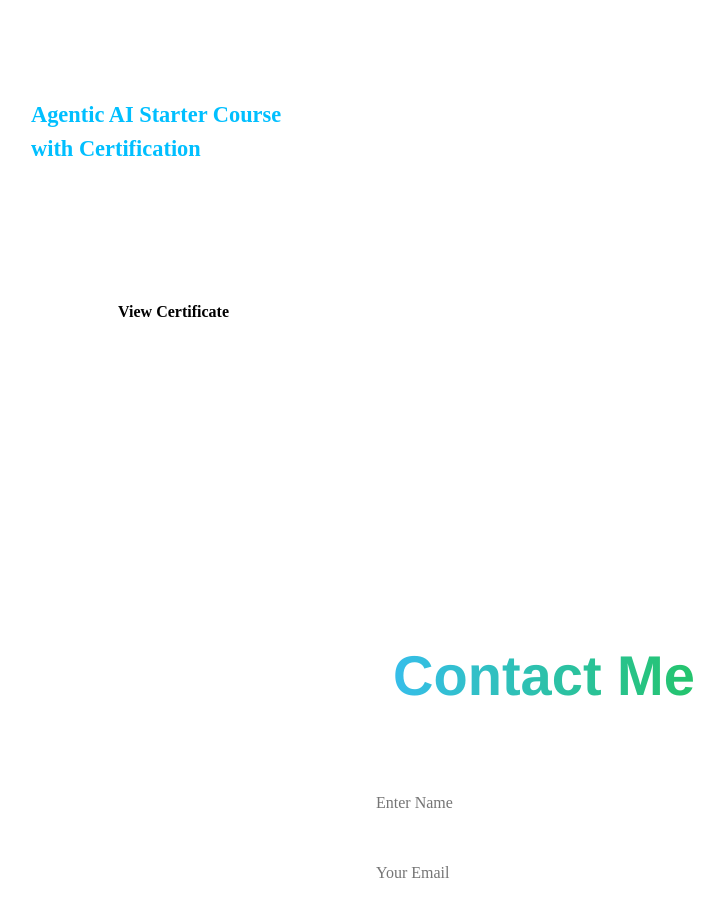
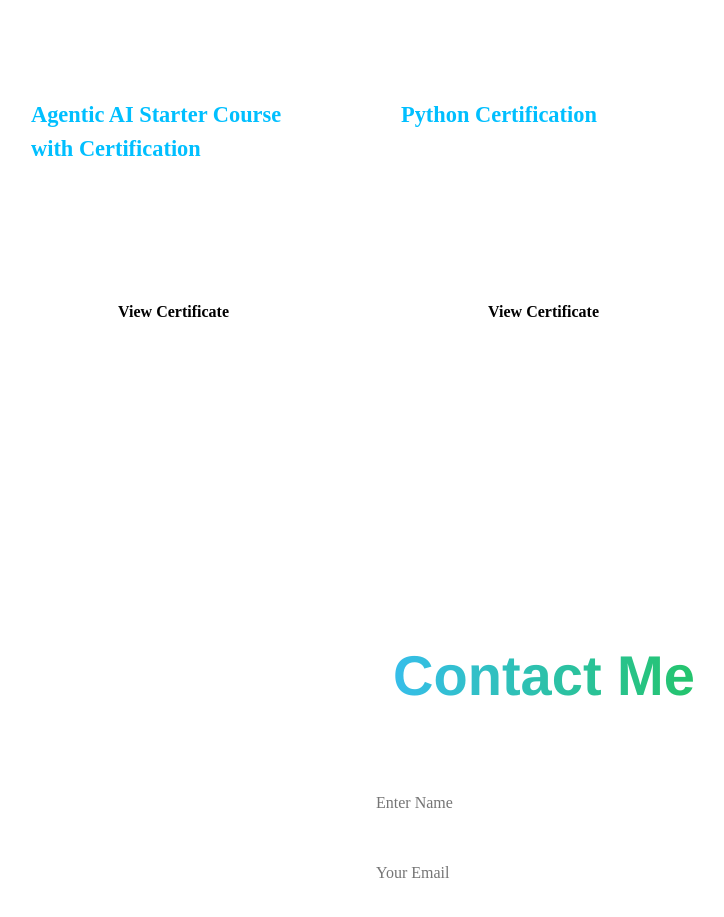
Before and after one commit to shubhamgiri729/my-portfolio, a React (Create React App) app: page / in a window 1280 px wide. Shown: the part 6320-7237 px from the top of the page, without its empty margins (96-820 px from the left). Built offline with nearby package versions, Linux system fonts and the light colour scheme.

Commit message:
feat: add Python certification and update README documentation

```diff
--- a/src/certificate.js
+++ b/src/certificate.js
@@ -13,6 +13,7 @@ import SqlAdvancedCert from "./certificates/sql advanced certificate hackerrank.
 import BuildItOnCert from "./certificates/Build-it ON participation certificate.pdf";
 import AIRoboticsCert from "./certificates/AI and Robotics Webinar Macky's Tech.jpeg";
 import AgenticAIStarterCert from "./certificates/Agentic AI Starter Course with Certification.jpeg";
+import PythonCertificate from "./certificates/Python Certification.png";
 
 const certificatesData = [
     {
@@ -105,6 +106,13 @@ const certificatesData = [
         type: "Appreciation",
         time: "April 2026",
         link: AgenticAIStarterCert
+    },
+    {
+        title: "Python Certification",
+        org: "FreeCodeCamp",
+        type: "Completion",
+        time: "June 2026",
+        link: PythonCertificate
     }
 ];
 
```
Also changed, not shown: src/certificates/Python Certification.png (added), 1 other file (tests, documents, lock files or other folders).
